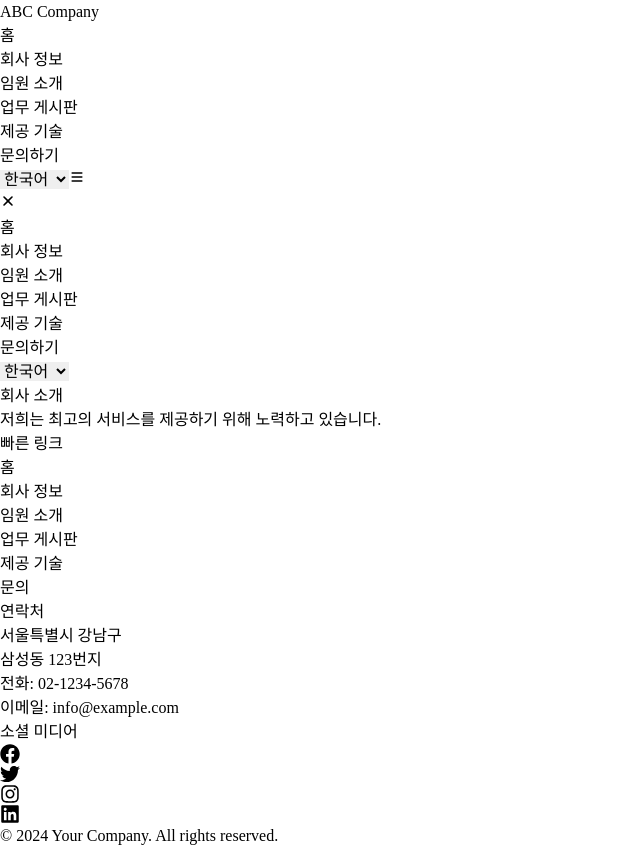
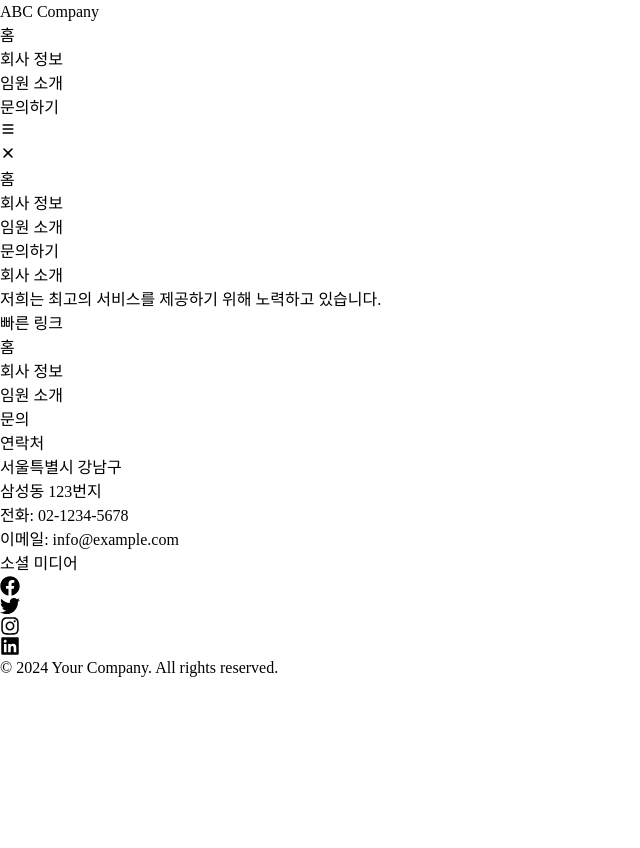
Before and after one commit to labyrinth30/company-introduction, a React (Vite) app: page / in a window 1280 px wide. Shown: the whole page, without its empty margins (0-640 px from the left). After the commit the page ends 800 px from the top, so only its background shows below. Built offline with nearby package versions, Linux system fonts and the light colour scheme; a web font is replaced by a local one.

Commit message:
게시판 삭제

```diff
--- a/eslint.config.js
+++ b/eslint.config.js
@@ -33,6 +33,7 @@ export default [
         'warn',
         { allowConstantExport: true },
       ],
+      "react/prop-types": "off",
     },
   },
 ]
--- a/src/Components/Footer/Footer.jsx
+++ b/src/Components/Footer/Footer.jsx
@@ -27,8 +27,6 @@ const Footer = () => {
               <li><Link to="/" onClick={scrollToTop} className="hover:text-white transition-colors">홈</Link></li>
               <li><Link to="/about" onClick={scrollToTop} className="hover:text-white transition-colors">회사 정보</Link></li>
               <li><Link to="/leadership" onClick={scrollToTop} className="hover:text-white transition-colors">임원 소개</Link></li>
-              <li><Link to="/board" onClick={scrollToTop} className="hover:text-white transition-colors">업무 게시판</Link></li>
-              <li><Link to="/our-services" onClick={scrollToTop} className="hover:text-white transition-colors">제공 기술</Link></li>
               <li><Link to="/contact" onClick={scrollToTop} className="hover:text-white transition-colors">문의</Link></li>
             </ul>
           </div>
--- a/src/Components/Navbar/Navbar.jsx
+++ b/src/Components/Navbar/Navbar.jsx
@@ -6,8 +6,6 @@ const menuItems = [
   { path: "/", label: "홈" },
   { path: "/about", label: "회사 정보" },
   { path: "/leadership", label: "임원 소개" },
-  { path: "/board", label: "업무 게시판" },
-  { path: "/our-services", label: "제공 기술" },
   { path: "/contact", label: "문의하기" }
 ];
 
@@ -25,15 +23,15 @@ const MenuItem = ({ path, label, onClick }) => (
 
 const NavBar = () => {
   const [isOpen, setIsOpen] = useState(false);
-  const [language, setLanguage] = useState('ko');
 
   const toggleMenu = () => setIsOpen(!isOpen);
 
   return (
       <nav className="fixed top-0 left-0 w-full bg-white text-black p-4 shadow-lg z-50">
-
         <div className="container mx-auto flex justify-between items-center">
-        <h1 className="text-xl lg:text-2xl font-bold lg:ml-12 lg:mr-8"><Link to="/">ABC Company</Link></h1>
+          <h1 className="text-xl lg:text-2xl font-bold lg:ml-12 lg:mr-8">
+            <Link to="/">ABC Company</Link>
+          </h1>
 
           <div className="hidden lg:flex flex-1 justify-center">
             <ul className="flex gap-8 text-lg">
@@ -42,15 +40,6 @@ const NavBar = () => {
               ))}
             </ul>
           </div>
-
-        <select
-          value={language}
-          onChange={(e) => setLanguage(e.target.value)}
-          className="hidden lg:block px-3 py-1 ml-8 border rounded-md bg-white hover:border-blue-500 transition duration-300"
-        >
-          <option value="ko">한국어</option>
-          <option value="en">English</option>
-        </select>
 
           <button
               className="lg:hidden text-2xl"
@@ -86,14 +75,6 @@ const NavBar = () => {
                   />
               ))}
             </ul>
-          <select
-            value={language}
-            onChange={(e) => setLanguage(e.target.value)}
-            className="mt-6 w-full px-3 py-1 border rounded-md bg-white hover:border-blue-500 transition duration-300"
-          >
-            <option value="ko">한국어</option>
-            <option value="en">English</option>
-          </select>
           </div>
         </div>
       </nav>
```
Lines whose indentation alone changed are shown as unchanged.
